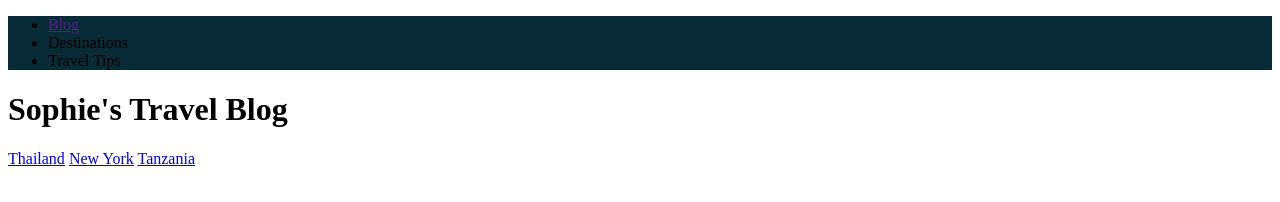
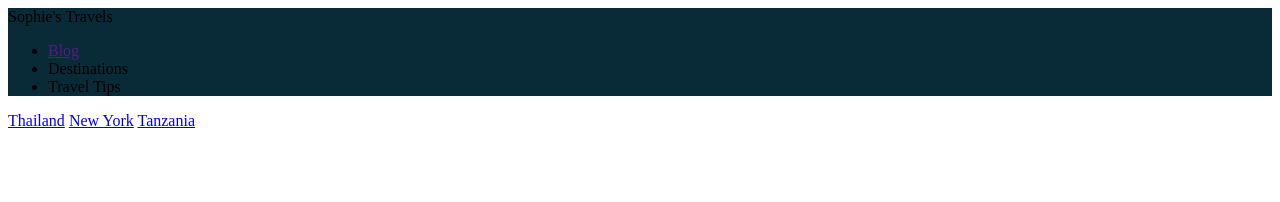
Before and after one commit to missopi/travel-blog, a plain HTML site: page index.html in a window 1280 px wide. Drawn offline with Linux system fonts and the light colour scheme.

Commit message:
Move website name into the header

```diff
--- a/index.html
+++ b/index.html
@@ -7,13 +7,15 @@
     </head>
     <body>
         <header class="header">
-            <ul>
-                <li class="link"><a href="">Blog</a></li>
-                <li class="link"><a href=""></a>Destinations</li>
-                <li class="Link"><a href=""></a>Travel Tips</li>
-            </ul>
+            <div class="name">Sophie's Travels</div>
+            <div class="links">
+                <ul>
+                    <li class="link"><a href="">Blog</a></li>
+                    <li class="link"><a href=""></a>Destinations</li>
+                    <li class="Link"><a href=""></a>Travel Tips</li>
+                </ul>
+            </div>
         </header>
-        <h1>Sophie's Travel Blog</h1>
         <a href="destinations/thailand.html">Thailand</a>
         <a href="destinations/newyork.html">New York</a>
         <a href="destinations/tanzania.html">Tanzania</a>
```
